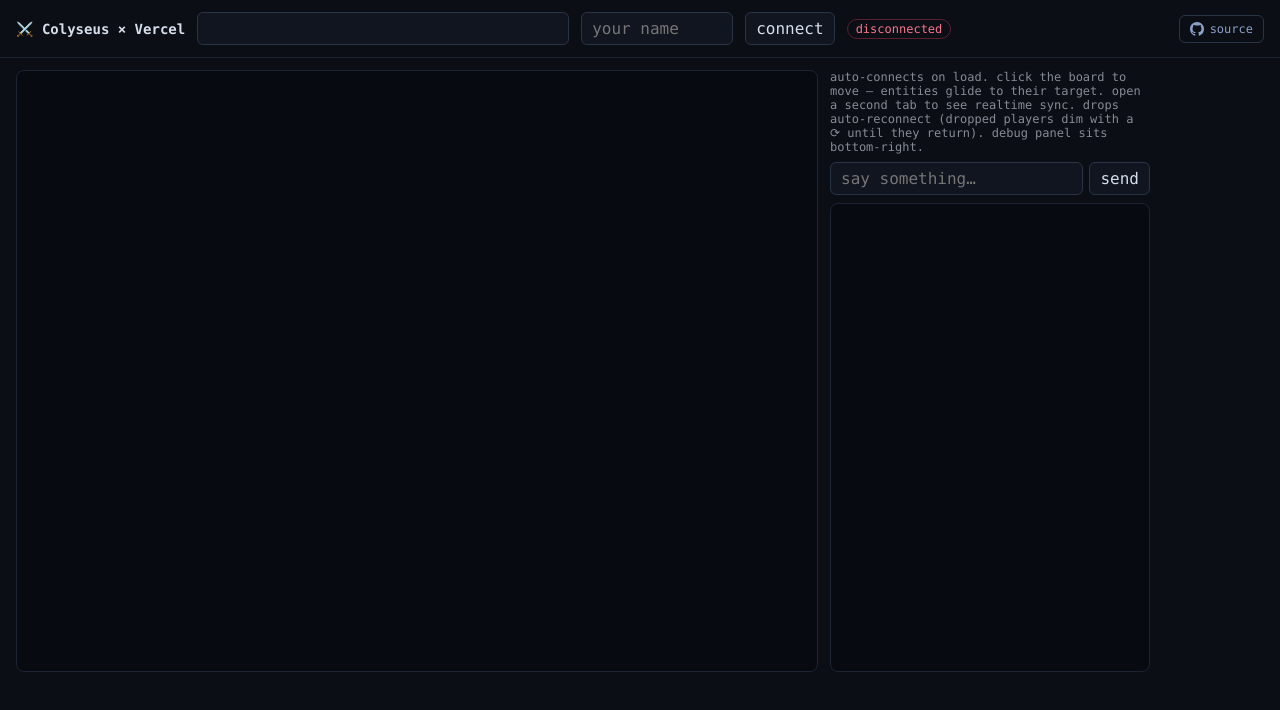
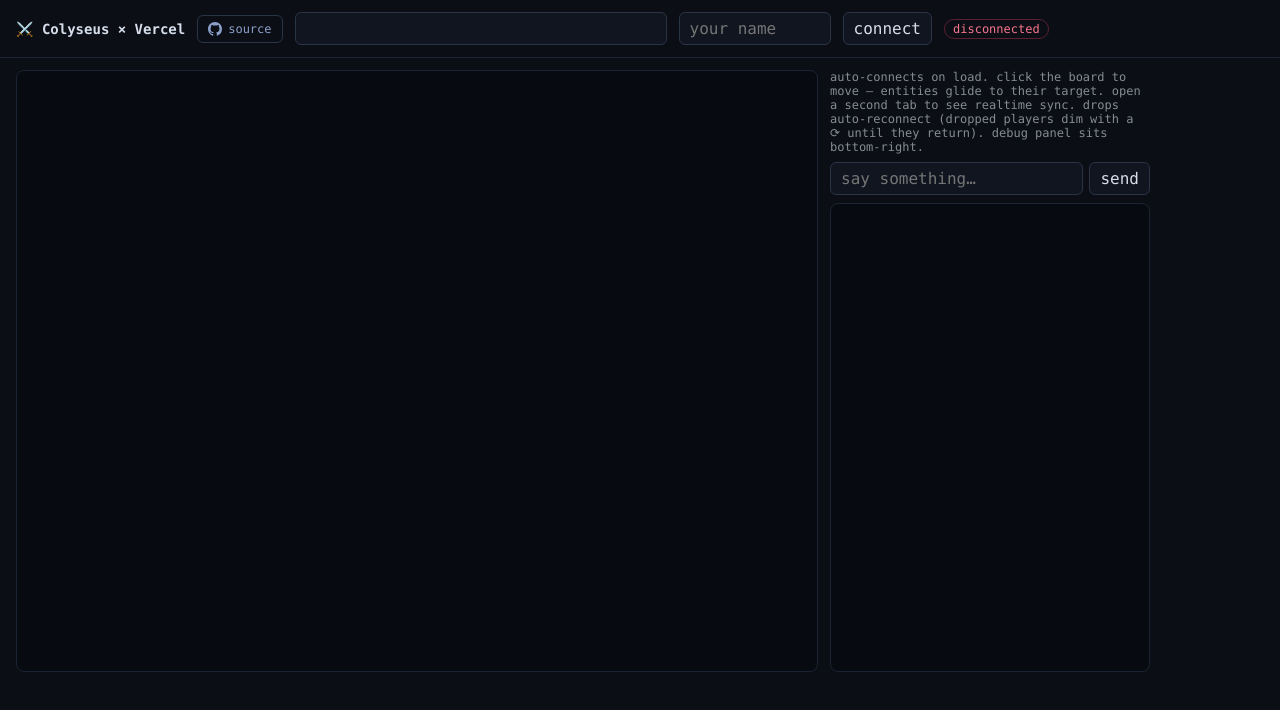
Before and after one commit to endel/colyseus-vercel, a website: page public/index.html in a window 1280 px wide. Drawn offline with Linux system fonts and the light colour scheme.

Commit message:
Frontend: move source link next to the title (avoid debug panel)
Assisted-by: Claude Opus 4.8

```diff
--- a/public/index.html
+++ b/public/index.html
@@ -25,7 +25,7 @@
     .hint { font-size: 12px; opacity: 0.6; }
     .row { display: flex; gap: 6px; }
     .row input { flex: 1; }
-    a.source { margin-left: auto; font-size: 12px; color: #8ba0c9; text-decoration: none; border: 1px solid #2a3447; border-radius: 6px; padding: 6px 10px; display: inline-flex; align-items: center; gap: 6px; }
+    a.source { font-size: 12px; color: #8ba0c9; text-decoration: none; border: 1px solid #2a3447; border-radius: 6px; padding: 6px 10px; display: inline-flex; align-items: center; gap: 6px; }
     a.source:hover { border-color: #5a7fff; color: #d6deeb; }
     a.source svg { width: 14px; height: 14px; fill: currentColor; }
   </style>
@@ -33,14 +33,14 @@
 <body>
   <header>
     <h1>⚔️ Colyseus × Vercel</h1>
+    <a class="source" href="https://github.com/endel/colyseus-vercel" target="_blank" rel="noopener">
+      <svg viewBox="0 0 16 16" aria-hidden="true"><path d="M8 0C3.58 0 0 3.58 0 8c0 3.54 2.29 6.53 5.47 7.59.4.07.55-.17.55-.38 0-.19-.01-.82-.01-1.49-2.01.37-2.53-.49-2.69-.94-.09-.23-.48-.94-.82-1.13-.28-.15-.68-.52-.01-.53.63-.01 1.08.58 1.23.82.72 1.21 1.87.87 2.33.66.07-.52.28-.87.51-1.07-1.78-.2-3.64-.89-3.64-3.95 0-.87.31-1.59.82-2.15-.08-.2-.36-1.02.08-2.12 0 0 .67-.21 2.2.82a7.6 7.6 0 0 1 2-.27c.68 0 1.36.09 2 .27 1.53-1.03 2.2-.82 2.2-.82.44 1.1.16 1.92.08 2.12.51.56.82 1.27.82 2.15 0 3.07-1.87 3.75-3.65 3.95.29.25.54.73.54 1.48 0 1.07-.01 1.93-.01 2.2 0 .21.15.46.55.38A8.01 8.01 0 0 0 16 8c0-4.42-3.58-8-8-8z"/></svg>
+      source
+    </a>
     <input id="endpoint" size="34" />
     <input id="name" placeholder="your name" size="12" />
     <button id="toggle">connect</button>
     <span id="status" class="err">disconnected</span>
-    <a class="source" href="https://github.com/endel/colyseus-vercel" target="_blank" rel="noopener">
-      <svg viewBox="0 0 16 16" aria-hidden="true"><path d="M8 0C3.58 0 0 3.58 0 8c0 3.54 2.29 6.53 5.47 7.59.4.07.55-.17.55-.38 0-.19-.01-.82-.01-1.49-2.01.37-2.53-.49-2.69-.94-.09-.23-.48-.94-.82-1.13-.28-.15-.68-.52-.01-.53.63-.01 1.08.58 1.23.82.72 1.21 1.87.87 2.33.66.07-.52.28-.87.51-1.07-1.78-.2-3.64-.89-3.64-3.95 0-.87.31-1.59.82-2.15-.08-.2-.36-1.02.08-2.12 0 0 .67-.21 2.2.82a7.6 7.6 0 0 1 2-.27c.68 0 1.36.09 2 .27 1.53-1.03 2.2-.82 2.2-.82.44 1.1.16 1.92.08 2.12.51.56.82 1.27.82 2.15 0 3.07-1.87 3.75-3.65 3.95.29.25.54.73.54 1.48 0 1.07-.01 1.93-.01 2.2 0 .21.15.46.55.38A8.01 8.01 0 0 0 16 8c0-4.42-3.58-8-8-8z"/></svg>
-      source
-    </a>
   </header>
 
   <main>
```
